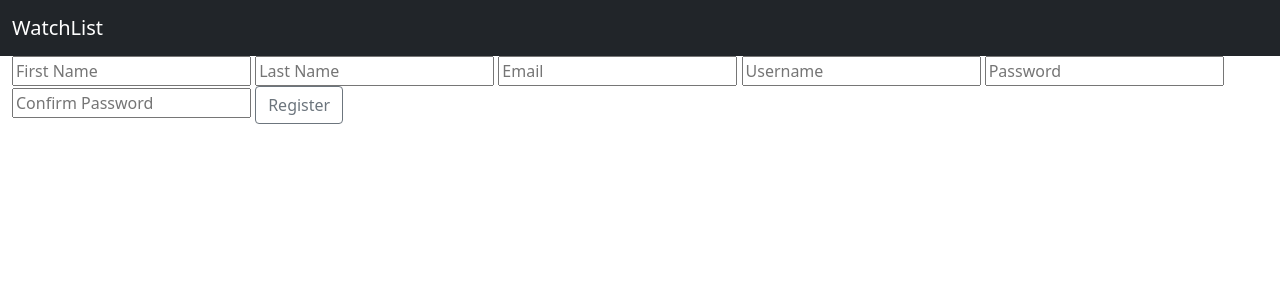
After one commit to jnerby/project, a Flask app: page /register in a window 1280 px wide. The commit adds this page. Shown: the top 300 px of the page. Run offline with Flask 2, Linux system fonts and the light colour scheme.

Commit message:
Added registration form

```diff
--- a/server.py
+++ b/server.py
@@ -1,4 +1,4 @@
-from flask import Flask, redirect, request, render_template, session
+from flask import Flask, redirect, request, render_template, session, flash
 from jinja2 import StrictUndefined
 from random import choice
 from auth import get_film_obj
@@ -7,6 +7,8 @@ import hashlib
 
 
 app = Flask(__name__)
+app.secret_key = "dev"
+app.jinja_env.undefined = StrictUndefined
 app.jinja_env.undefined = StrictUndefined
 app.jinja_env.auto_reload = True
 
@@ -16,23 +18,37 @@ key = os.environ.get('API_KEY')
 def render_homepage():
     return render_template('base.html')
 
-# @app.route('/search', methods=['POST'])
-# def render_search():
-    # """Searches TMDB for movie title"""
-    # # get value user searched for
-    # user_search = request.form['search']
-
-    # # get search_results obj from API in auth.py
-    # search_results = get_film_obj(user_search)
-    # return render_template('search.html', search_results=search_results, key=key)
-
-
-# @app.route('/search', methods=['POST'])
-# def render_search():
-#     """Search route using AJAX"""
-
-#     return render_template('search.html')
-
+@app.route('/register', methods=['GET', 'POST'])
+def render_registration():
+    """Register new user if username available and password valid and direct to login"""
+    if request.method == 'POST':
+        # check all required fields entered
+        if request.form['fname'] == "":
+            flash('Enter First Name')
+            return redirect('/register')
+        elif not request.form.get("lname"):
+            flash('Enter Last Name')
+            return redirect('/register')
+        elif not request.form.get("email"):
+            flash('Enter Email')
+            return redirect('/register')
+        elif not request.form.get("username"):
+            flash('Enter Username')
+            return redirect('/register')
+        elif not request.form.get("password"):
+            flash('Enter Password')
+            return redirect('/register')
+        elif not request.form.get("password-conf"):
+            flash('Confirm Password')
+            return redirect('/register')
+        # check password and confirm password match
+        elif request.form.get("password") != request.form.get("password-conf"):
+            flash('Passwords Must Match')
+            return redirect('/register')
+        # on success, direct to login
+        return redirect('/')
+    else:
+        return render_template('registration.html')
 
 
 if __name__ == "__main__":
--- a/templates/base.html
+++ b/templates/base.html
@@ -5,7 +5,11 @@
     <meta http-equiv="X-UA-Compatible" content="IE=edge" />
     <meta name="viewport" content="width=device-width, initial-scale=1.0" />
     <title>{% block title%}Home{% endblock %}</title>
-    <!-- CSS only -->
+    {% for message in get_flashed_messages() %}
+    <div class=flashes>
+      <p>{{ message }}</p>
+    </div>
+    {% endfor %}
     <link rel="stylesheet" href="https://cdn.jsdelivr.net/npm/bootstrap@5.1.3/dist/css/bootstrap.min.css" rel="stylesheet" integrity="sha384-1BmE4kWBq78iYhFldvKuhfTAU6auU8tT94WrHftjDbrCEXSU1oBoqyl2QvZ6jIW3" crossorigin="anonymous">
 
     <!-- ICON -->
@@ -62,7 +66,9 @@
       </div>
     </nav>
 
+
     {% block content %}
+
     <div id="search-bar">
       <form class="d-flex" id="search-form">
         <input class="form-control me-2" type="search" placeholder="Search" aria-label="Search" name="search" id="search">
--- /dev/null
+++ b/templates/registration.html
@@ -0,0 +1,16 @@
+{% extends 'base.html' %}
+{% block title%}User Registration{% endblock %}
+
+{% block content %}
+    <div class="container-fluid">
+        <form id="registration-form" action="/register" method="POST">
+            <input placeholder="First Name" name="fname">
+            <input placeholder="Last Name" name="lname">
+            <input placeholder="Email" name="email">
+            <input placeholder="Username" name="username">
+            <input placeholder="Password" type="password" name="password">
+            <input placeholder="Confirm Password" type="password" name="password-conf">
+            <button class="btn btn-outline-secondary" type="submit">Register</button>
+        </form>
+    </div>
+{% endblock %}
```
Also changed, not shown: model.py (added, +13 -0 lines).
